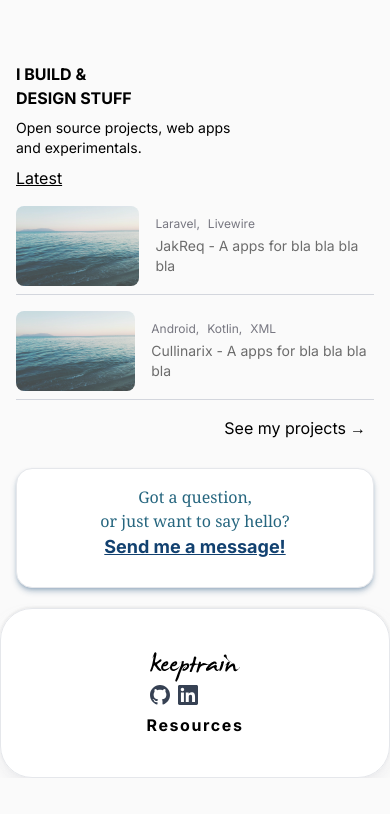
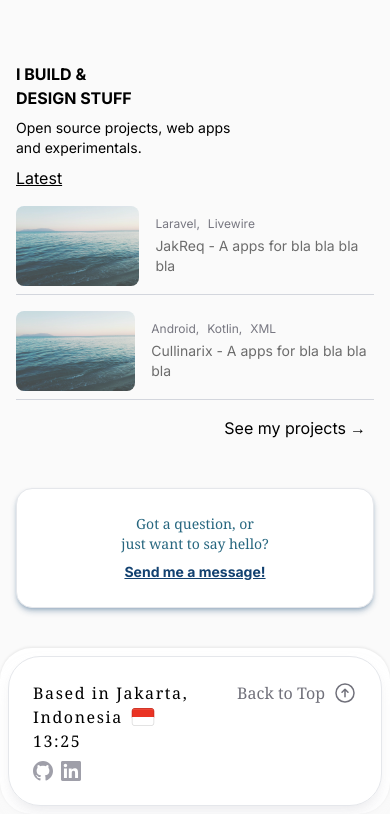
Before and after one commit to keeptrain/portfolio-vercel, a Next.js app: page / in a window 390 px wide. Shown: the part 1429-2243 px from the top of the page. Before the commit the page ends 2207 px from the top, so only its background shows below. Built offline with nearby package versions, Linux system fonts and the light colour scheme.

Commit message:
update Footer component layout and add IndonesiaFlag and ArrowUp icons

```diff
--- a/src/components/Footer.tsx
+++ b/src/components/Footer.tsx
@@ -8,6 +8,8 @@ import Image from "next/image";
 import MoreButton from "@/components/ui/button/MoreButton";
 import Link from "next/link";
 import ThemeSwitcher from "@/components/ui/button/ThemeSwitcher";
+import {IndonesiaFlag} from "@/components/icons/FlagIcons";
+import {ArrowUp} from "@/components/icons/HeroIcons";
 
 const Footer = () => {
   const {t} = useLanguage()
@@ -15,40 +17,82 @@ const Footer = () => {
 
   return (
     <footer
-      className="relative bg-zinc-50 dark:bg-black">
-      <SectionContainer>
-        <div className="relative h-40 md:h-30">
+      className="bg-zinc-50 dark:bg-black">
+      <div className="relative h-50 md:h-30 mx-4 md:mx-0">
         <div
           className="absolute top-1/2 left-1/2 -translate-x-1/2 -translate-y-1/2 md:-translate-y-[25%] w-full md:w-1/2 border dark:border-none border-gray-200
-            p-4 md:p-12 flex flex-col md:flex-row md:justify-between md:gap-12 bg-white dark:bg-black rounded-2xl h-30 shadow-md shadow-blue-old/30 dark:shadow-chartreuse">
+            p-4 md:p-12 flex flex-col md:flex-row justify-center md:justify-between md:gap-12 bg-white dark:bg-black rounded-2xl h-30
+            shadow-md shadow-blue-old/30 dark:shadow-chartreuse space-y-2">
           <h2
-              className="flex text-md md:text-xl font-serif text-blue-grey dark:text-lime-100 items-center text-center md:text-start justify-center md:justify-start">
-              Got a question,
-              <br/> or just want to say hello?
+            className="flex text-sm md:text-xl font-serif text-blue-grey dark:text-lime-100
+              items-center text-center md:text-start justify-center md:justify-start">
+            Got a question, or <br/> just want to say hello?
           </h2>
           <Link href={"/contact"}
-                  className="flex text-lg md:text-xl font-bold text-blue-old dark:text-lime-200 hover:decoration-wavy underline items-center text-center justify-center md:justify-start">
+                className="flex text-sm md:text-xl font-bold text-blue-old dark:text-lime-200 hover:decoration-wavy
+                  underline items-center text-center justify-center md:justify-start">
             Send me a message!
           </Link>
         </div>
       </div>
-      </SectionContainer>
       <div
-        className="shadow-[0_-1px_3px_rgba(0,0,0,0.08)] dark:shadow-[0_-1px_3px_rgba(255,255,255,0.08)] rounded-4xl lg:p-12  bg-white dark:bg-black">
+        className="rounded-4xl p-2 lg:p-12 bg-white dark:bg-black
+        shadow-[0_-1px_3px_rgba(0,0,0,0.08)] dark:shadow-[0_-1px_3px_rgba(255,255,255,0.08)]">
         <div
-          className="flex flex-col md:flex-row items-center md:items-start border-1 border-gray-200 dark:border-none rounded-4xl lg:mx-12 p-10 md:justify-between
-          shadow-lg shadow-zinc-200/50 dark:shadow-zinc-700">
-          <div className="md:space-y-4">
-            <Image alt={"logo"} src={"/signature.svg"} width={90} height={16}
-                   className="pointer-none dark:filter dark:invert dark:brightness-0"/>
-            <p className="hidden md:block text-sm text-gray-400 dark:text-zinc-200">
-              Blend of continuous learning, focused discipline, and <br/> the compounding
-              power of small, consistent effort.
-            </p>
-            <SocialLink/>
+          className="flex flex-col md:flex-row px-6 md:px-8 py-6 md:x-12 border-1 border-gray-200 dark:border-none
+          rounded-4xl md:justify-between shadow-lg shadow-zinc-200/50 dark:shadow-zinc-700">
+          <div className="flex flex-1 flex-col">
+            <div className="flex items-baseline justify-between">
+              <div>
+                <div className="text-black dark:text-white font-serif tracking-widest">
+                  Based
+                  in Jakarta,
+                  <span className="flex  gap-2">
+                    Indonesia
+                    <IndonesiaFlag color={""}/>
+                  </span>
+                  { new Date().getHours() + ":" + new Date().getMinutes() }
                 </div>
-          <div className="flex items-baseline mt-2">
-            <h1 className="font-bold tracking-widest">Resources</h1>
+              </div>
+
+              <div className="flex gap-8">
+                <a href={"#hero"} className="flex items-end justify-center font-serif
+                gap-2 text-zinc-500 dark:text-gray-400 hover:text-black">
+                  Back to Top
+                  <ArrowUp color={""}/>
+                </a>
+              </div>
+            </div>
+            <div className="hidden md:flex items-center justify-center h-40">
+              <div className="relative h-full w-full">
+                <span className="text-zinc-300 absolute top-0 left-1/4 font-serif">&copy; 2025</span>
+                <Image
+                  alt={"logo"}
+                  src={"/signature.svg"}
+                  fill
+                  className="object-fill opacity-5 pointer-none dark:filter dark:invert dark:brightness-0"
+                />
+              </div>
+            </div>
+            <div className="grid grid-cols-3">
+              <div className="text-black dark:text-white font-serif tracking-widest">
+                <SocialLink />
+              </div>
+
+              <div className="flex flex-col justify-start items-end">
+                {/*<div className="flex flex-col items-end gap-2">*/}
+                {/*  <span className="text-md font-serif">Stay connected</span>*/}
+                {/*  <div className="flex flex-wrap gap-4">*/}
+                {/*    <span className="text-sm text-zinc-400">guestbook</span>*/}
+                {/*  </div>*/}
+                {/*</div>*/}
+              </div>
+              <div className="hidden md:flex flex-col justify-start items-end
+              font-light text-xs text-black dark:text-white tracking-widest">
+                <p>Icons by Heroicons,Devicons,Flagicons</p>
+                <p>Inspiration design by Heroicons,Devicons,Flagicons</p>
+              </div>
+            </div>
           </div>
         </div>
       </div>
@@ -71,7 +115,7 @@ const SocialLink = () => {
     // },
     {
       name: 'GitHub',
-      href: 'https://github.com',
+      href: 'https://github.com/keeptrain',
       icon: (
         <svg className="w-5 h-5" fill="currentColor" viewBox="0 0 24 24">
           <path
@@ -81,7 +125,7 @@ const SocialLink = () => {
     },
     {
       name: 'LinkedIn',
-      href: 'https://linkedin.com',
+      href: 'https://linkedin.com/ggilang',
       icon: (
         <svg className="w-5 h-5" fill="currentColor" viewBox="0 0 24 24">
           <path
@@ -92,14 +136,14 @@ const SocialLink = () => {
   ]
 
   return (
-    <div className="flex gap-2">
+    <div className="flex gap-2 pt-2">
       {socialLinks.map((link, i) => (
         <a
           key={i}
           href={link.href}
           target="_blank"
           rel="noopener noreferrer"
-          className="text-gray-700 hover:text-gray-900 dark:hover:text-gray-100 transition-colors"
+          className="text-zinc-400 hover:text-gray-900 dark:hover:text-gray-100 transition-colors"
           aria-label={`Follow me on ${link.name}`}>
           {link.icon}
         </a>
```
Lines whose indentation alone changed are shown as unchanged.
